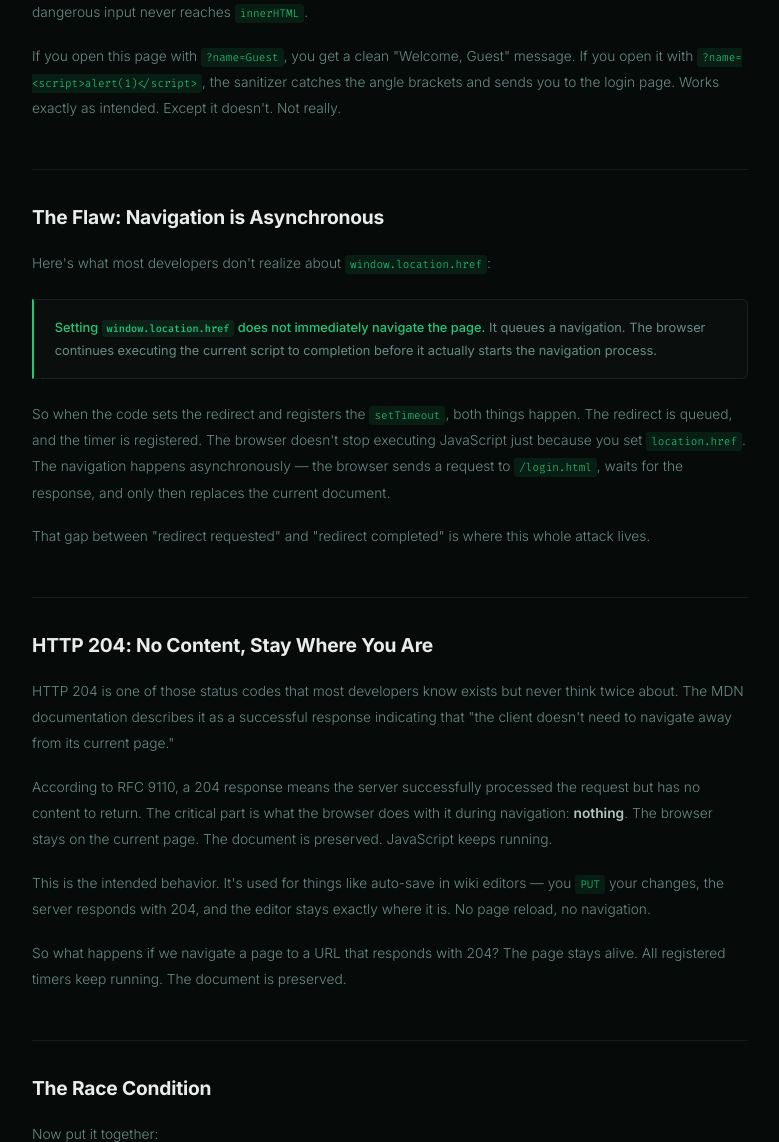
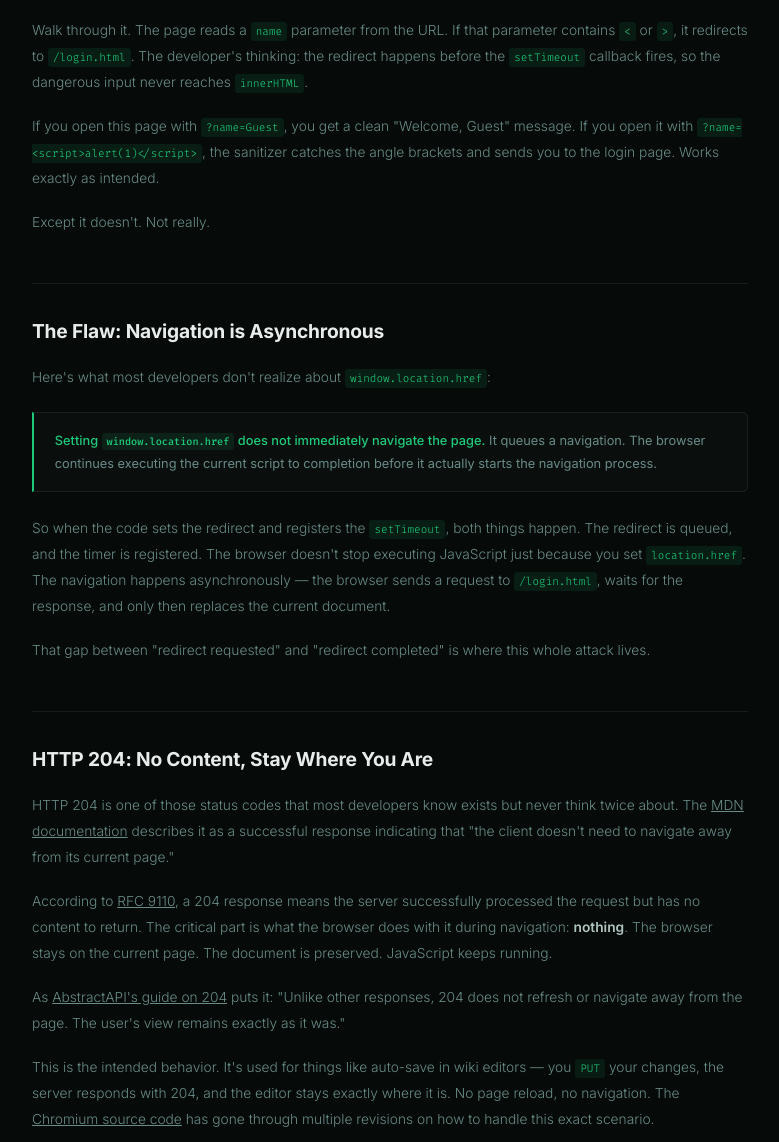
Before and after one commit to zerosploit-research/zerosploit-research.github.io, a plain HTML site: page posts/http-204-race-xss.html in a window 1280 px wide. Shown: the part 2058-3200 px from the top of the page, without its empty margins (250-1029 px from the left). Drawn offline with Linux system fonts and the light colour scheme.

Commit message:
Fix missing content: intro para, HTTP 204 inline links, AbstractAPI quote, Chromium source, paragraph break

```diff
--- a/posts/http-204-race-xss.html
+++ b/posts/http-204-race-xss.html
@@ -97,6 +97,8 @@
 
     <p>The idea is simple. Check the input, and if it looks dangerous, redirect the user away before anything bad happens. Sounds reasonable. But there's a fundamental flaw in how browsers handle navigation, and it creates a race condition that lets you bypass the entire check.</p>
 
+    <p>This is Part 1 of a series where I walk through the research, the discovery, and the escalation. In this post I'll cover the vulnerability pattern, explain why HTTP 204 matters, and show a working proof of concept.</p>
+
     <h2 id="pattern">The Vulnerable Pattern</h2>
 
     <p>Here's a page I built to demonstrate the issue. You'll find variations of this pattern all over production codebases:</p>
@@ -122,7 +124,9 @@
 
     <p>Walk through it. The page reads a <code>name</code> parameter from the URL. If that parameter contains <code>&lt;</code> or <code>&gt;</code>, it redirects to <code>/login.html</code>. The developer's thinking: the redirect happens before the <code>setTimeout</code> callback fires, so the dangerous input never reaches <code>innerHTML</code>.</p>
 
-    <p>If you open this page with <code>?name=Guest</code>, you get a clean "Welcome, Guest" message. If you open it with <code>?name=&lt;script&gt;alert(1)&lt;/script&gt;</code>, the sanitizer catches the angle brackets and sends you to the login page. Works exactly as intended. Except it doesn't. Not really.</p>
+    <p>If you open this page with <code>?name=Guest</code>, you get a clean "Welcome, Guest" message. If you open it with <code>?name=&lt;script&gt;alert(1)&lt;/script&gt;</code>, the sanitizer catches the angle brackets and sends you to the login page. Works exactly as intended.</p>
+
+    <p>Except it doesn't. Not really.</p>
 
     <h2 id="async">The Flaw: Navigation is Asynchronous</h2>
 
@@ -138,11 +142,13 @@
 
     <h2 id="204">HTTP 204: No Content, Stay Where You Are</h2>
 
-    <p>HTTP 204 is one of those status codes that most developers know exists but never think twice about. The MDN documentation describes it as a successful response indicating that "the client doesn't need to navigate away from its current page."</p>
+    <p>HTTP 204 is one of those status codes that most developers know exists but never think twice about. The <a href="https://developer.mozilla.org/en-US/docs/Web/HTTP/Reference/Status/204">MDN documentation</a> describes it as a successful response indicating that "the client doesn't need to navigate away from its current page."</p>
 
-    <p>According to RFC 9110, a 204 response means the server successfully processed the request but has no content to return. The critical part is what the browser does with it during navigation: <strong>nothing</strong>. The browser stays on the current page. The document is preserved. JavaScript keeps running.</p>
+    <p>According to <a href="https://www.rfc-editor.org/info/rfc9110/#status.204">RFC 9110</a>, a 204 response means the server successfully processed the request but has no content to return. The critical part is what the browser does with it during navigation: <strong>nothing</strong>. The browser stays on the current page. The document is preserved. JavaScript keeps running.</p>
 
-    <p>This is the intended behavior. It's used for things like auto-save in wiki editors — you <code>PUT</code> your changes, the server responds with 204, and the editor stays exactly where it is. No page reload, no navigation.</p>
+    <p>As <a href="https://www.abstractapi.com/guides/http-status-codes/204">AbstractAPI's guide on 204</a> puts it: "Unlike other responses, 204 does not refresh or navigate away from the page. The user's view remains exactly as it was."</p>
+
+    <p>This is the intended behavior. It's used for things like auto-save in wiki editors — you <code>PUT</code> your changes, the server responds with 204, and the editor stays exactly where it is. No page reload, no navigation. The <a href="https://chromium.googlesource.com/chromium/src/+/8c0cc38022..783044b798">Chromium source code</a> has gone through multiple revisions on how to handle this exact scenario.</p>
 
     <p>So what happens if we navigate a page to a URL that responds with 204? The page stays alive. All registered timers keep running. The document is preserved.</p>
 
```
